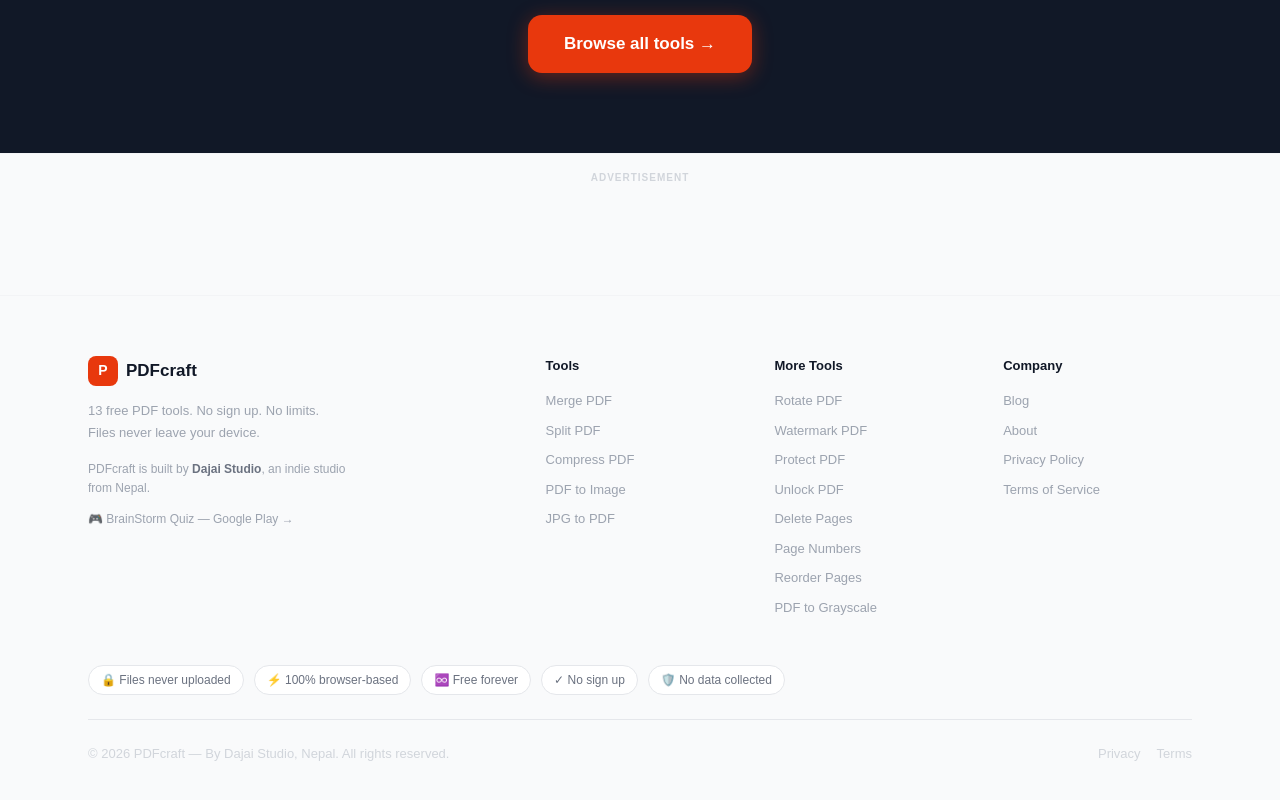
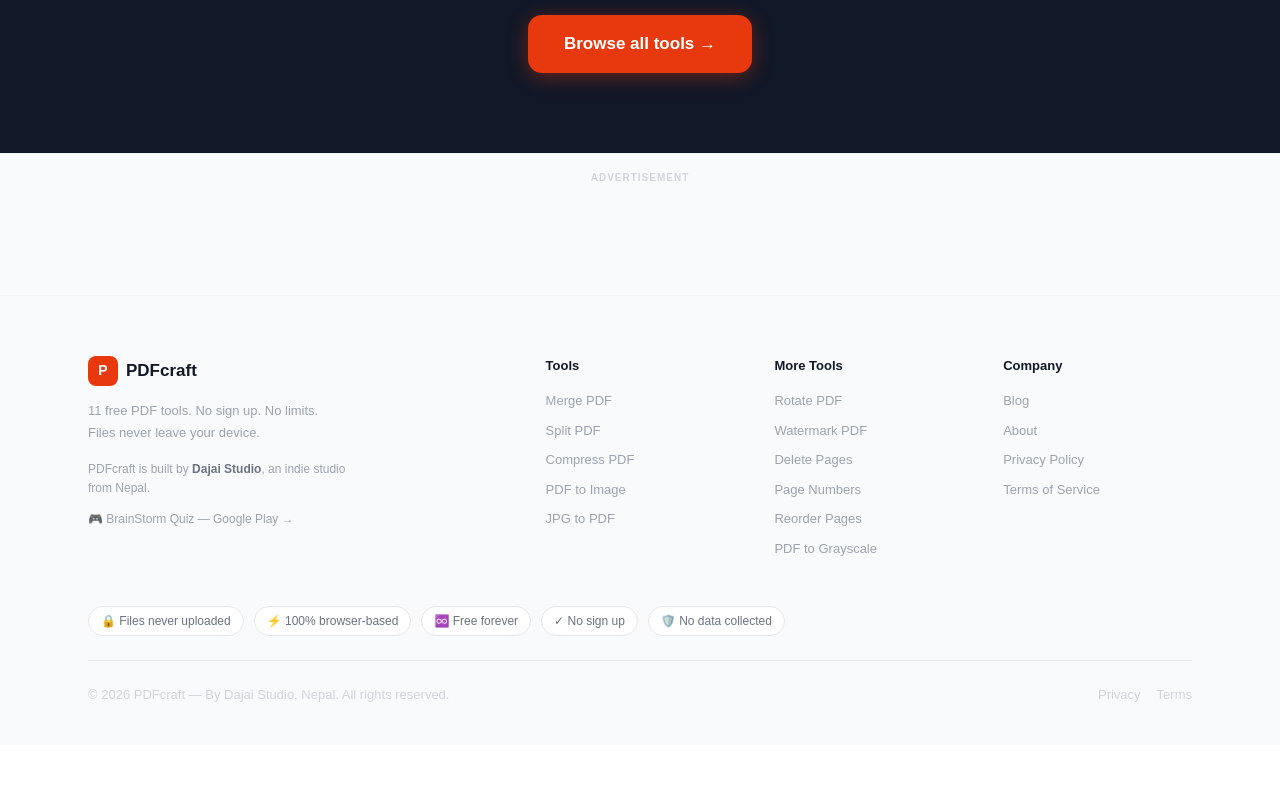
Before and after one commit to dajai98/getpdfcraft, a Next.js app: page / in a window 1280 px wide. Shown: the part 2710-3510 px from the top of the page. After the commit the page ends 3455 px from the top, so only its background shows below. Built offline with nearby package versions, Linux system fonts and the light colour scheme.

Commit message:
Update footer text and remove tool references
Updated footer content to reflect the current number of free PDF tools and removed references to certain tools.

```diff
--- a/components/ui/Footer.js
+++ b/components/ui/Footer.js
@@ -13,30 +13,18 @@
               <span style={{ fontWeight: 800, fontSize: 17, color: "#111827" }}>PDFcraft</span>
             </div>
             <p style={{ fontSize: 13, color: "#9ca3af", lineHeight: 1.7, maxWidth: 260, marginBottom: 16 }}>
-              13 free PDF tools. No sign up. No limits. Files never leave your device.
+              11 free PDF tools. No sign up. No limits. Files never leave your device.
             </p>
-
-            {/* Dajai Studio credit */}
             <p style={{ fontSize: 12, color: "#9ca3af", lineHeight: 1.6, maxWidth: 260, marginBottom: 8 }}>
               PDFcraft is built by{" "}
               <span style={{ color: "#6b7280", fontWeight: 600 }}>Dajai Studio</span>
               , an indie studio from Nepal.
             </p>
-
-            {/* Game promotion — subtle */}
             <a
               href="https://play.google.com/store/apps/details?id=com.dajaistudio.brainstorm"
               target="_blank"
               rel="noopener noreferrer"
-              style={{
-                display: "inline-flex",
-                alignItems: "center",
-                gap: 6,
-                fontSize: 12,
-                color: "#9ca3af",
-                textDecoration: "none",
-                transition: "color 0.15s",
-              }}
+              style={{ display: "inline-flex", alignItems: "center", gap: 6, fontSize: 12, color: "#9ca3af", textDecoration: "none", transition: "color 0.15s" }}
               onMouseEnter={e => e.currentTarget.style.color = "#E8380D"}
               onMouseLeave={e => e.currentTarget.style.color = "#9ca3af"}
             >
@@ -67,8 +55,6 @@
               {[
                 ["Rotate PDF", "/tools/rotate-pdf"],
                 ["Watermark PDF", "/tools/watermark-pdf"],
-                ["Protect PDF", "/tools/protect-pdf"],
-                ["Unlock PDF", "/tools/unlock-pdf"],
                 ["Delete Pages", "/tools/delete-pages"],
                 ["Page Numbers", "/tools/add-page-numbers"],
                 ["Reorder Pages", "/tools/reorder-pages"],
@@ -114,4 +100,4 @@
       </div>
     </footer>
   );
-}
+                                    }
```
